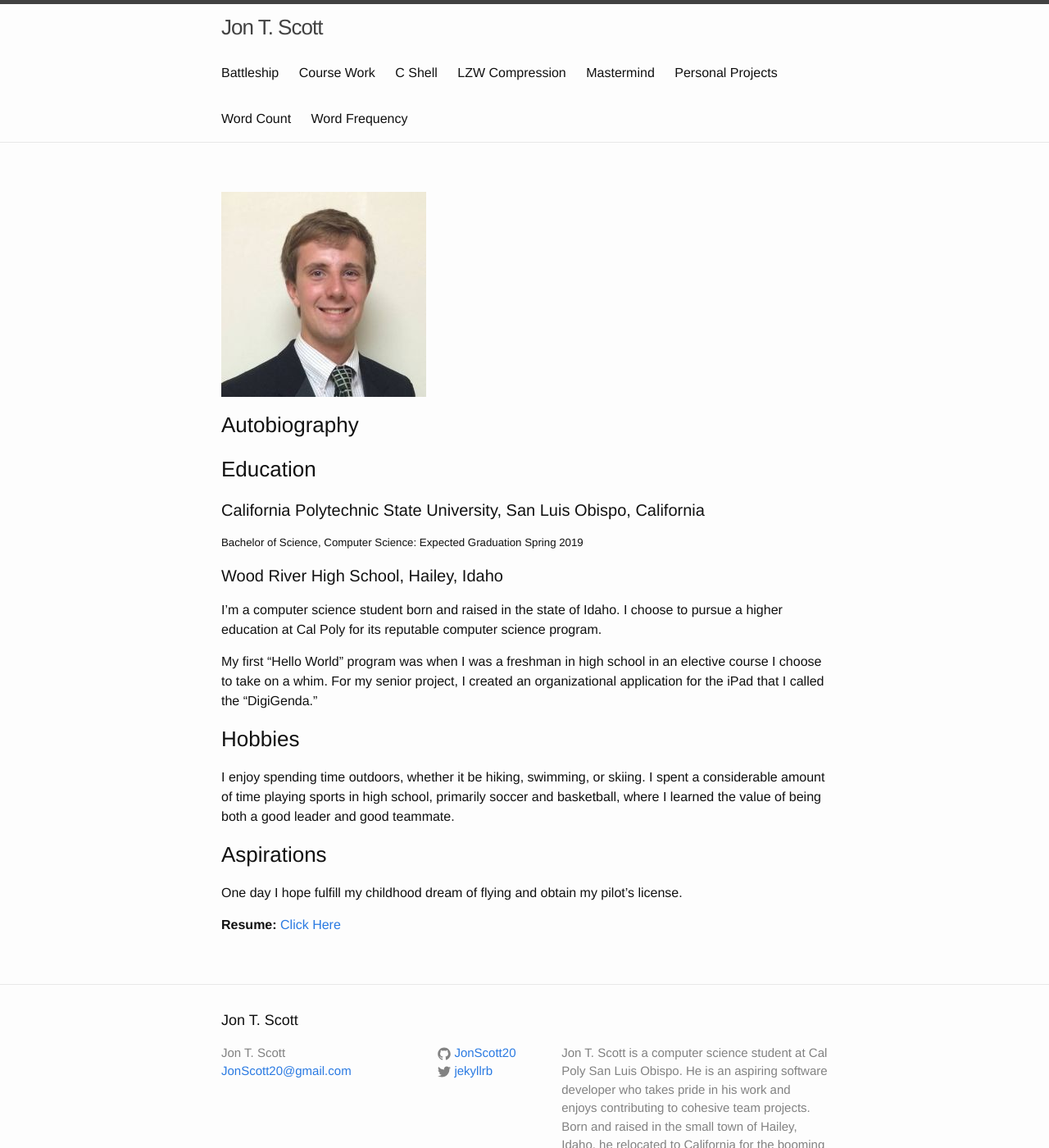
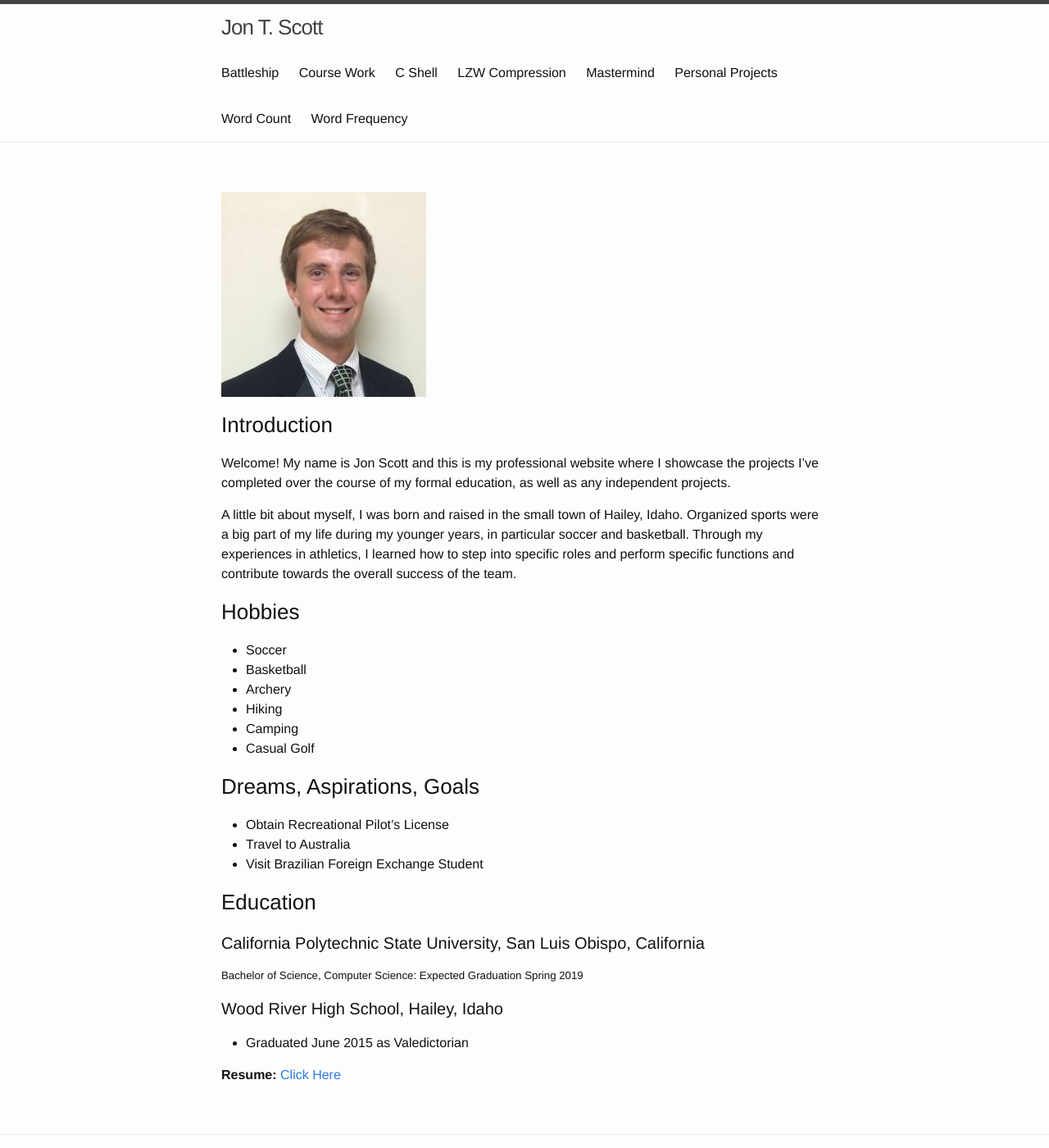
Before and after one commit to JonScott20/JonScott20.github.io, a Jekyll site: the page built from index.md, in a window 1280 px wide and 1400 px high. Shown: the whole window at 82% size. Built offline with Jekyll 4.4.1, drawn with Linux system fonts in a browser that asks for light colours; our own code applies the rules of GitHub Pages for plain Markdown files.

Commit message:
Update index.md

```diff
--- a/index.md
+++ b/index.md
@@ -1,27 +1,33 @@
 ![JScottFormal](https://jonscott20.github.io/Files/Documents/smallFormal.jpeg)
 
-### Autobiography
+### Introduction
 
+Welcome! My name is Jon Scott and this is my professional website where I showcase the projects I've completed over the course of my formal education, as well as any independent projects.
 
+A little bit about myself, I was born and raised in the small town of Hailey, Idaho. Organized sports were a big part of my life during my younger years, in particular soccer and basketball. Through my experiences in athletics, I learned how to step into specific roles and perform specific functions and contribute towards the overall success of the team.
+
+### Hobbies
+
+- Soccer
+- Basketball
+- Archery
+- Hiking
+- Camping
+- Casual Golf
+
+### Dreams, Aspirations, Goals
+* Obtain Recreational Pilot's License
+* Travel to Australia
+* Visit Brazilian Foreign Exchange Student
 
 ### Education
 
 #### California Polytechnic State University, San Luis Obispo, California
+
 ##### Bachelor of Science, Computer Science: Expected Graduation Spring 2019
 
 #### Wood River High School, Hailey, Idaho
-
-I'm a computer science student born and raised in the state of Idaho. I choose to pursue a higher education at Cal Poly for its reputable computer science program.
-
-My first "Hello World" program was when I was a freshman in high school in an elective course I choose to take on a whim. For my senior project, I created an organizational application for the iPad that I called the "DigiGenda."
-
-### Hobbies
-
-I enjoy spending time outdoors, whether it be hiking, swimming, or skiing. I spent a considerable amount of time playing sports in high school, primarily soccer and basketball, where I learned the value of being both a good leader and good teammate.
-
-### Aspirations
-
-One day I hope fulfill my childhood dream of flying and obtain my pilot's license.
+- Graduated June 2015 as Valedictorian
 
 **Resume:**
 [Click Here](https://jonscott20.github.io/Files/Documents/Resume03-16-17.pdf)
```
